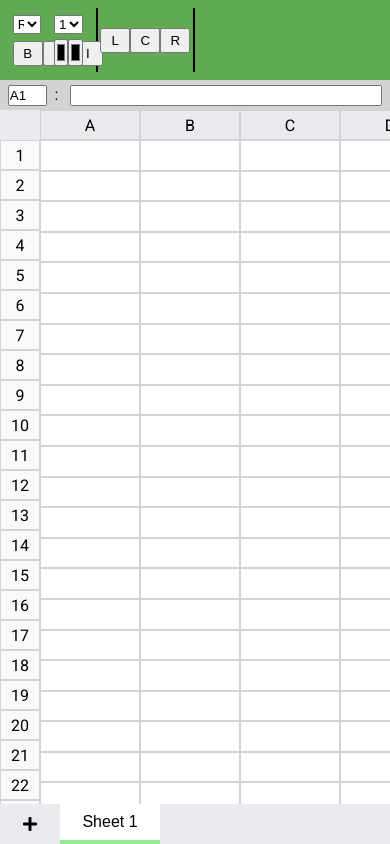
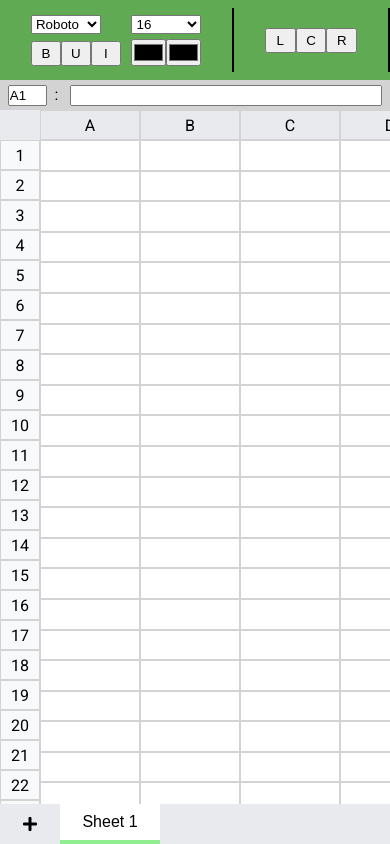
Before and after one commit to amanksdotdev/excel-clone, a plain HTML site: page index.html in a window 390 px wide. Drawn offline with Linux system fonts and the light colour scheme.

Commit message:
media queries added

```diff
--- a/style.css
+++ b/style.css
@@ -118,7 +118,6 @@ body {
     width: 80%;
 }
 
-
 /******************* GRID CONTAINER *********************/
 .grid-container {
     height: calc(100vh - (80px + 30px + 40px));
@@ -229,3 +228,34 @@ body {
     background-color: white;
     border-bottom: 4px solid lightgreen;
 }
+
+/* MEDIA QUERIES  */
+@media (max-width: 1350px) {
+    .menu-container > * {
+        width: 33%;
+    }
+}
+
+@media (max-width: 986px) {
+    .menu-container > * {
+        width: 45%;
+    }
+}
+
+@media (max-width: 700px) {
+    .menu-container {
+        width: 100vw;
+    }
+    .menu-container > * {
+        width: 50%;
+    }
+
+    .formatting-container {
+        width: 60%;
+    }
+
+    .alignment-container {
+        width: 40%;
+    }
+
+}
```
